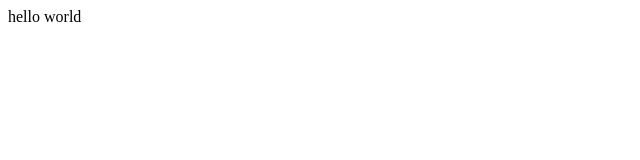
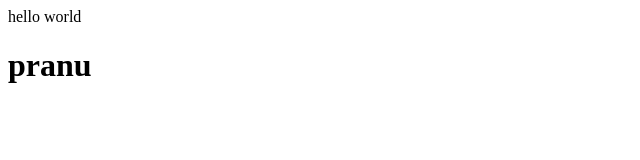
Before and after one commit to pranavikadatla/example, a plain HTML site: page index.html in a window 1280 px wide. Shown: the whole page, without its empty margins (0-640 px from the left). Drawn offline with Linux system fonts and the light colour scheme.

Commit message:
my second commit

```diff
--- a/index.html
+++ b/index.html
@@ -7,5 +7,6 @@
 </head>
 <body>
     hello world
+    <h1>pranu</h1>
 </body>
 </html>
```
